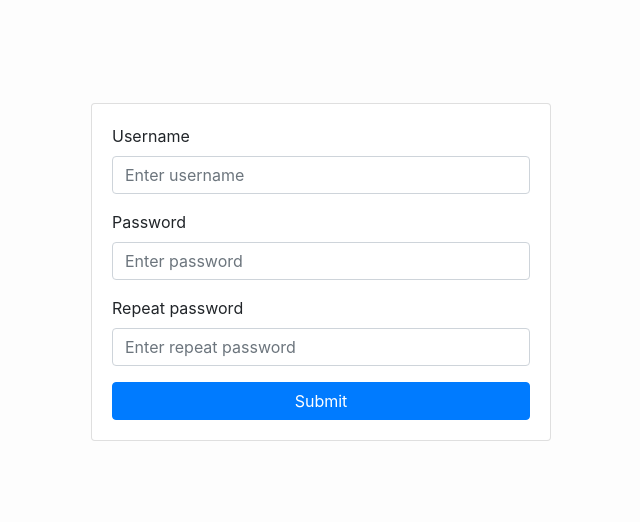
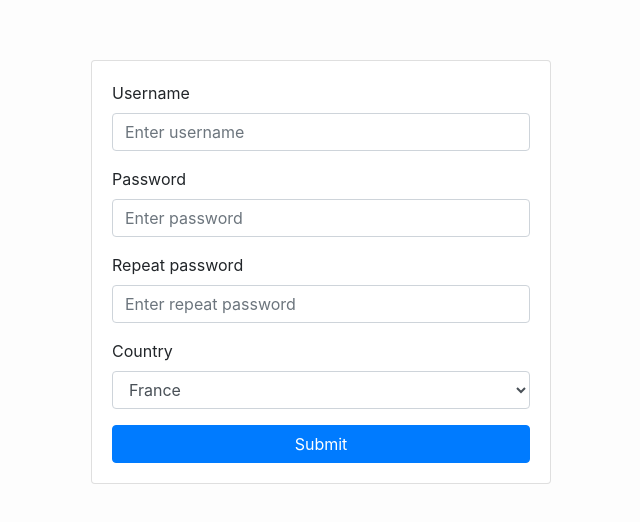
Before and after one commit to yulialavruk/React-Form, a React (Create React App) app: page / in a window 1280 px wide. Shown: the part 128-650 px from the top of the page, without its empty margins (319-959 px from the left). Built offline with nearby package versions, Linux system fonts and the light colour scheme.

Commit message:
add select

```diff
--- a/src/components/App.js
+++ b/src/components/App.js
@@ -1,4 +1,5 @@
 import React from 'react';
+import countries from '../data/countries';
 
 export default class App extends React.Component{
 	constructor(){
@@ -7,7 +8,8 @@ export default class App extends React.Component{
 		this.state = {
 			username: "",
 			password: "",
-			repeatPassword: ""
+			repeatPassword: "",
+			country: "3"
 		}
 	}
 
@@ -15,6 +17,14 @@ export default class App extends React.Component{
 		this.setState({
 			[event.target.name]: event.target.value
 		})
+	};
+
+	getOptionsItems = items =>{
+		return items.map(item =>(
+			<option key={item.id} value={item.id}>
+				{item.name}
+			</option>
+		))
 	};
 
 	onSubmit = event =>{
@@ -29,10 +39,11 @@ export default class App extends React.Component{
 			<div className="form-container card">
 				<form className="form card-body">
 					<div className="form-group">
-						<label>Username</label>
+						<label htmlFor="username">Username</label>
 						<input
 							type="text"
 							className="form-control"
+							id="username"
 							placeholder="Enter username"
 							ref={node => {(this.username = node)}}
 							value={this.state.username}
@@ -41,10 +52,11 @@ export default class App extends React.Component{
 						/>
 					</div>
 					<div className="form-group">
-						<label>Password</label>
+						<label htmlFor="password">Password</label>
 						<input
 							type="text"
 							className="form-control"
+							id="password"
 							placeholder="Enter password"
 							ref={node => {(this.password = node)}}
 							value={this.state.password}
@@ -53,10 +65,11 @@ export default class App extends React.Component{
 						/>
 					</div>
 					<div className="form-group">
-						<label>Repeat password</label>
+						<label htmlFor="repeatPassword">Repeat password</label>
 						<input
 							type="text"
 							className="form-control"
+							id="repeatPassword"
 							placeholder="Enter repeat password"
 							ref={node => {(this.repeatPassword = node)}}
 							value={this.state.repeatPassword}
@@ -64,6 +77,18 @@ export default class App extends React.Component{
 							onChange={this.onChange}
 						/>
 					</div>
+					<div className="form-group">
+					    <label htmlFor="country">Country</label>
+					    <select
+					    	className="form-control"
+					    	id="country"
+					    	value={this.state.country}
+					    	name="country"
+					    	onChange={this.onChange}
+					    >
+					    	{this.getOptionsItems(countries)}
+					    </select>
+					 </div>
 					<button type="button" className="btn btn-primary w-100" onClick={this.onSubmit}>
 						Submit
 					</button>
```
